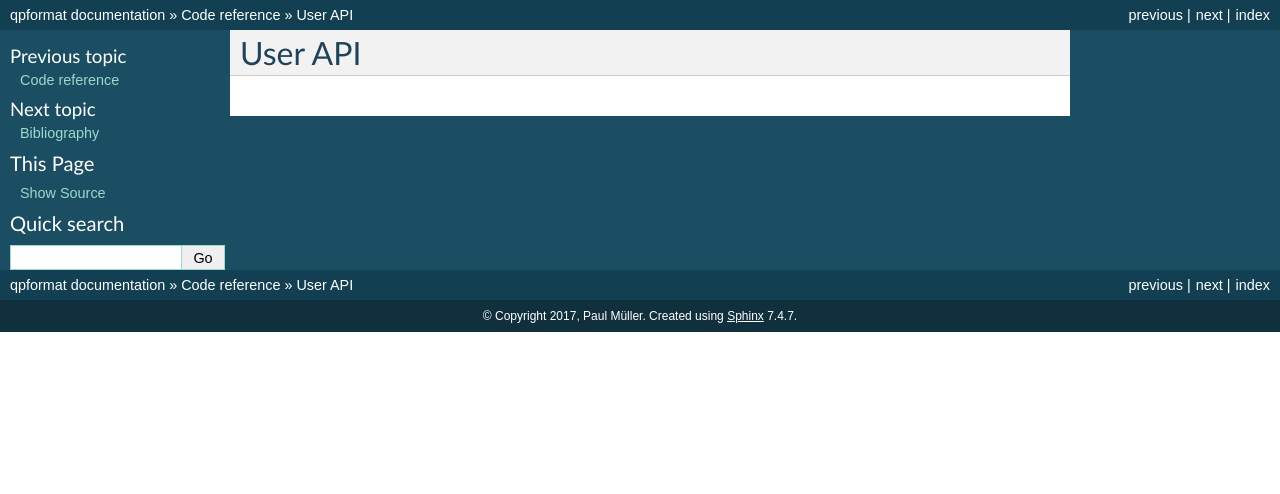
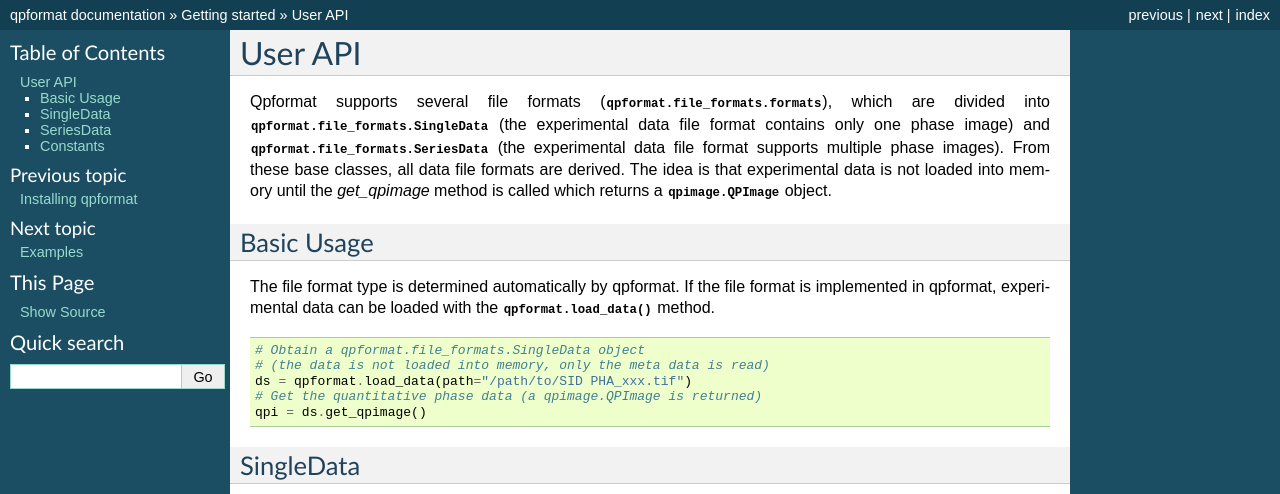
Before and after one commit to RI-imaging/qpformat, a Sphinx documentation site: the page built from docs/userapi.rst, in a window 1280 px wide. Shown: the top 494 px of the page. Built offline with Sphinx 7.4.7, drawn with Linux system fonts in a browser that asks for light colours; the version number could not be read and is left out; some of the changed text lies outside the part shown; grey boxes are pictures that could not be loaded.

Commit message:
update docs

```diff
--- a/docs/conf.py
+++ b/docs/conf.py
@@ -32,8 +32,8 @@ sys.path.insert(0, pdir)
 sys.path.append(op.abspath('extensions'))
 
 # Mock all dependencies
-install_requires = ["h5py", "numpy", "scipy", "skimage",
-                    "skimage.restoration"]
+install_requires = ["h5py", "numpy", "qpimage",
+                    "skimage.external"]
 
 for mod_name in install_requires:
     sys.modules[mod_name] = mock.Mock()
--- a/docs/sec_code_reference.rst
+++ b/docs/sec_code_reference.rst
@@ -4,5 +4,3 @@ Code reference
 
 .. toctree::
   :maxdepth: 2
-
-  userapi
--- a/docs/sec_getting_started.rst
+++ b/docs/sec_getting_started.rst
@@ -6,4 +6,5 @@ Getting started
   :maxdepth: 2
 
   installation
+  userapi
   examples
--- a/docs/userapi.rst
+++ b/docs/userapi.rst
@@ -1,3 +1,42 @@
 ========
 User API
 ========
+Qpformat supports several file formats
+(:py:class:`qpformat.file_formats.formats`), which are
+divided into :py:class:`qpformat.file_formats.SingleData`
+(the experimental data file format contains only one phase image)
+and :py:class:`qpformat.file_formats.SeriesData` (the experimental
+data file format supports multiple phase images).
+From these base classes, all data file formats are derived. The idea
+is that experimental data is not loaded into memory until the
+`get_qpimage` method is called which returns a
+:py:class:`qpimage.QPImage` object.
+
+Basic Usage
+-----------
+The file format type is determined automatically by qpformat.
+If the file format is implemented in qpformat, experimental
+data can be loaded with the :py:func:`qpformat.load_data` method.
+
+.. code-block:: python
+
+   # Obtain a qpformat.file_formats.SingleData object
+   # (the data is not loaded into memory, only the meta data is read)
+   ds = qpformat.load_data(path="/path/to/SID PHA_xxx.tif")
+   # Get the quantitative phase data (a qpimage.QPImage is returned)
+   qpi = ds.get_qpimage()
+
+
+SingleData
+----------
+.. autoclass:: qpformat.file_formats.SeriesData
+    :inherited-members:
+
+SeriesData
+----------
+.. autoclass:: qpformat.file_formats.SeriesData
+    :members:
+
+Constants
+---------
+.. autodata:: qpformat.file_formats.formats
```
Also changed, not shown: 1 other file.
